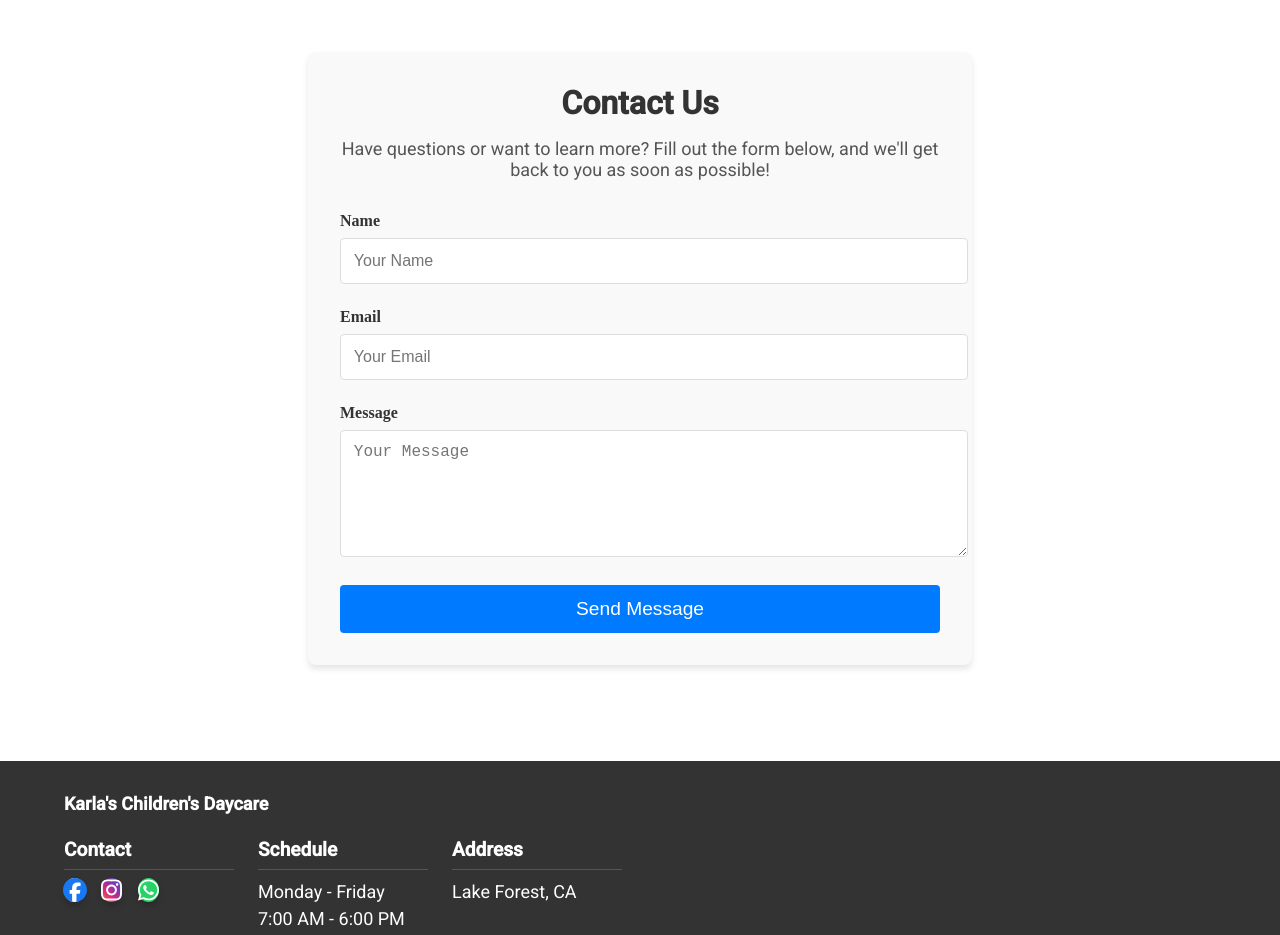
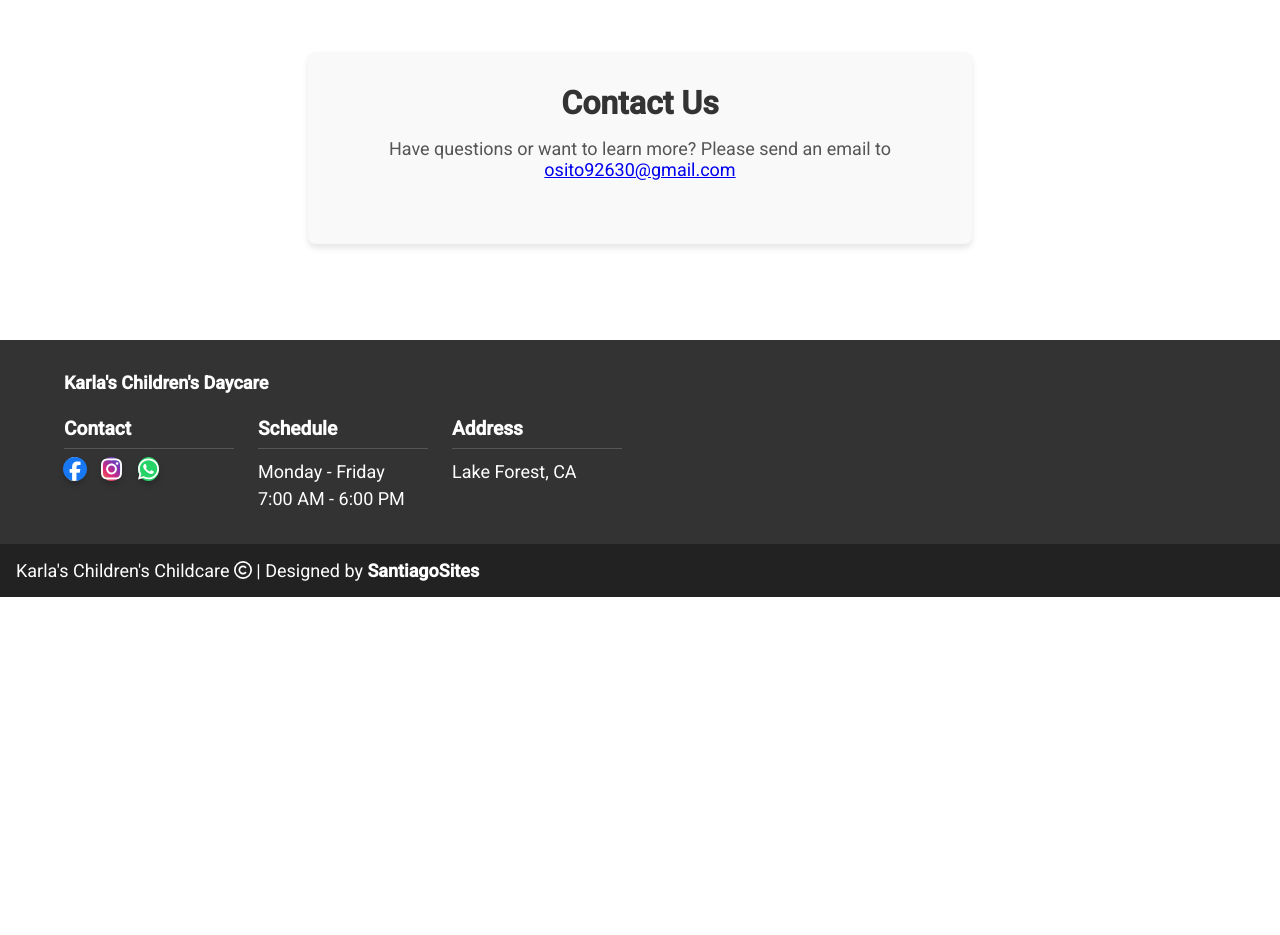
Before and after one commit to Aleroms/Karlasdaycare_website, a Vue app: page /contact in a window 1280 px wide. Shown: the part 2340-3275 px from the top of the page. After the commit the page ends 2937 px from the top, so only its background shows below. Built offline with nearby package versions, Linux system fonts and the light colour scheme.

Commit message:
added mailto service

```diff
--- a/src/components/NotFound.vue
+++ b/src/components/NotFound.vue
@@ -18,6 +18,8 @@ import RoundedButton from './buttons/RoundedButton.vue'
   align-items: center;
   height: 80vh;
   background-image: url('banner/blurry.jpg');
+  background-position: center;
+  background-size: cover;
   color: #fff; /* White text for contrast */
   text-align: center;
 }
--- a/src/components/contact/ContactForm.vue
+++ b/src/components/contact/ContactForm.vue
@@ -2,10 +2,10 @@
   <div class="contact-form">
     <h2>Contact Us</h2>
     <p>
-      Have questions or want to learn more? Fill out the form below, and we'll get back to you as
-      soon as possible!
+      Have questions or want to learn more? Please send an email to
+      <a :href="`mailto:${contactEmail}`">{{ contactEmail }}</a>
     </p>
-    <form @submit.prevent="handleSubmit">
+    <!-- <form @submit.prevent="handleSubmit">
       <div class="form-group">
         <label for="name">Name</label>
         <input
@@ -42,12 +42,13 @@
       </div>
 
       <button type="submit" class="submit-button">Send Message</button>
-    </form>
+    </form> -->
   </div>
 </template>
 
 <script setup lang="ts">
 import { reactive } from 'vue'
+const contactEmail = 'osito92630@gmail.com'
 
 // Define the structure of the form data
 interface FormData {
--- a/src/views/ContactView.vue
+++ b/src/views/ContactView.vue
@@ -8,7 +8,7 @@
   <TestimonialTabs />
 
   <ContactForm />
-  <!-- <ContactComponent /> -->
+
 </template>
 
 <script setup lang="ts">
```
